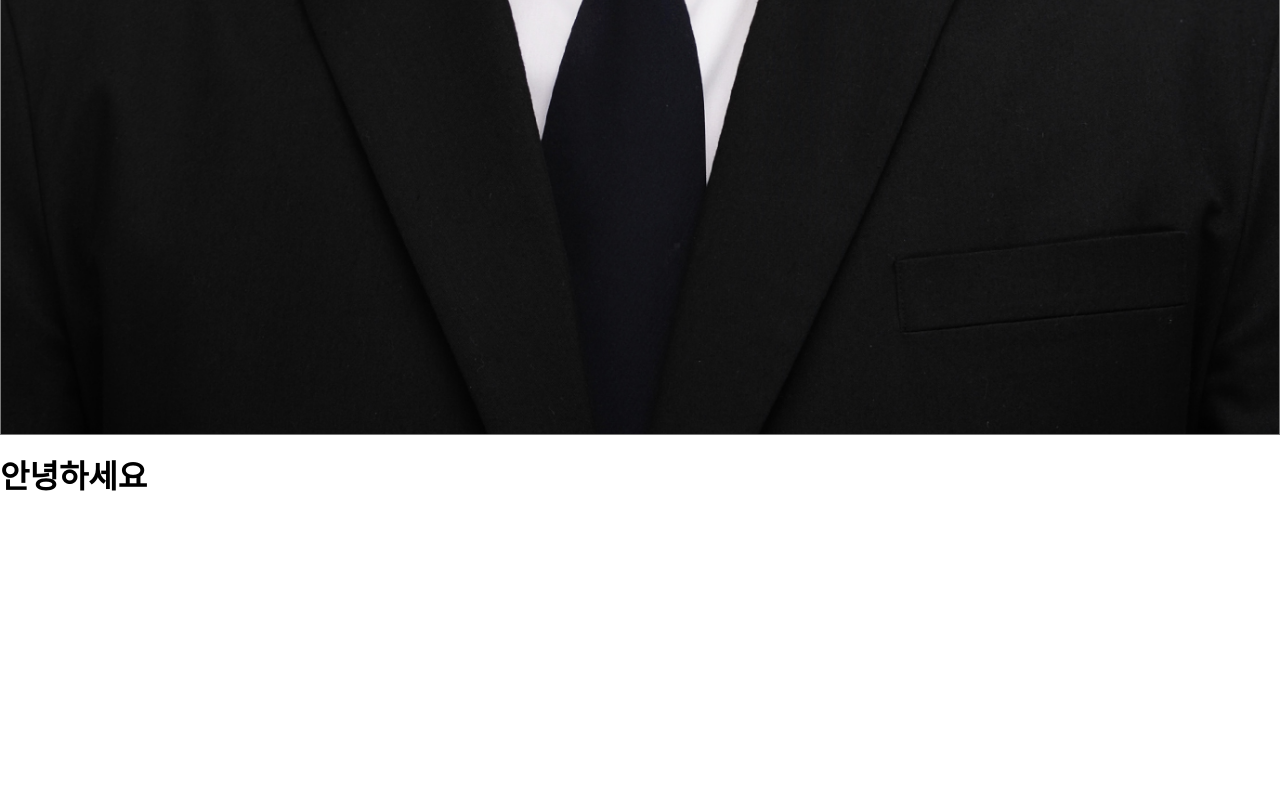
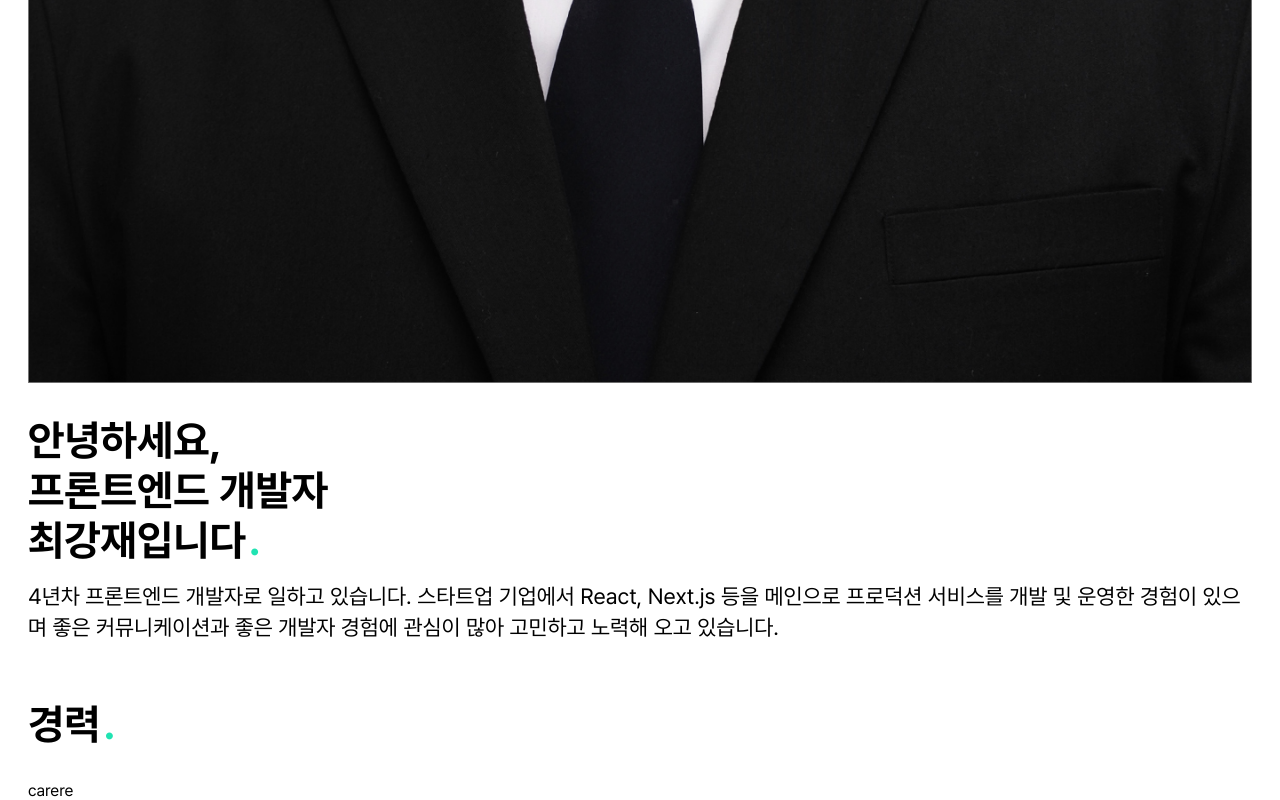
Before and after one commit to kangjae4real/resume, a Gatsby site: page / in a window 1280 px wide. Shown: the part 1221-2021 px from the top of the page. Before the commit the page ends 1718 px from the top, so only its background shows below. Built offline with nearby package versions, Linux system fonts and the light colour scheme; Gatsby itself is replaced by a stand-in of ours.

Commit message:
Add Hero

```diff
--- a/gatsby-config.ts
+++ b/gatsby-config.ts
@@ -14,15 +14,15 @@ const config: GatsbyConfig = {
     "gatsby-plugin-styled-components",
     "gatsby-plugin-image",
     "gatsby-plugin-sitemap",
+    "gatsby-plugin-mdx",
+    "gatsby-plugin-sharp",
+    "gatsby-transformer-sharp",
     {
       resolve: "gatsby-plugin-manifest",
       options: {
-        icon: "src/images/favicon-32x32.png",
+        icon: "./static/favicon/favicon-32x32.png",
       },
     },
-    "gatsby-plugin-mdx",
-    "gatsby-plugin-sharp",
-    "gatsby-transformer-sharp",
     {
       resolve: "gatsby-source-filesystem",
       options: {
--- /dev/null
+++ b/src/components/Career.tsx
@@ -0,0 +1,15 @@
+import styled from "styled-components";
+import ContentLayout from "./layouts/ContentLayout";
+import React from "react";
+
+interface CareerProps {}
+
+const Career: React.FC<CareerProps> = () => {
+  return (
+    <ContentLayout title="경력">
+      <span>carere</span>
+    </ContentLayout>
+  );
+};
+
+export default Career;
--- a/src/components/Hero.tsx
+++ b/src/components/Hero.tsx
@@ -1,35 +1,59 @@
 import React from "react";
 import styled from "styled-components";
 import { StaticImage } from "gatsby-plugin-image";
+import ContentLayout from "./layouts/ContentLayout";
+import Title from "./Title";
 
-const Container = styled.div`
+const InnerContainer = styled.div`
   width: 100%;
 
   display: flex;
   flex-direction: column;
+  gap: 16px;
+
+  margin-top: 20px;
 `;
 
 const ImageContainer = styled.div``;
 
 const TextContainer = styled.div`
   margin-top: 16px;
+
+  display: flex;
+  flex-direction: column;
+  gap: 16px;
 `;
 
-const Title = styled.h1``;
+const Description = styled.span`
+  font-size: 22px;
+  line-height: 1.4;
+`;
 
 interface HeroProps {}
 
 const Hero: React.FC<HeroProps> = () => {
   return (
-    <Container>
-      <ImageContainer>
-        <StaticImage src="../images/profile-image.jpg" alt="My Profile Image" layout="fullWidth" />
-      </ImageContainer>
+    <ContentLayout>
+      <InnerContainer>
+        <ImageContainer>
+          <StaticImage src="../images/profile-image.jpg" alt="My Profile Image" layout="fullWidth" />
+        </ImageContainer>
 
-      <TextContainer>
-        <Title>안녕하세요</Title>
-      </TextContainer>
-    </Container>
+        <TextContainer>
+          <Title withPeriodMark>
+            안녕하세요, <br />
+            프론트엔드 개발자 <br />
+            최강재입니다
+          </Title>
+
+          <Description>
+            4년차 프론트엔드 개발자로 일하고 있습니다. 스타트업 기업에서 React, Next.js 등을 메인으로 프로덕션 서비스를
+            개발 및 운영한 경험이 있으며 좋은 커뮤니케이션과 좋은 개발자 경험에 관심이 많아 고민하고 노력해 오고
+            있습니다.
+          </Description>
+        </TextContainer>
+      </InnerContainer>
+    </ContentLayout>
   );
 };
 
--- /dev/null
+++ b/src/components/Title.tsx
@@ -0,0 +1,29 @@
+import styled from "styled-components";
+import React from "react";
+
+interface TextProps extends Pick<React.CSSProperties, "fontSize"> {}
+
+const Text = styled.h1<TextProps>`
+  font-size: ${({ fontSize }) => fontSize ?? "42px"};
+`;
+
+const PeriodMark = styled.span`
+  color: #20e3b2;
+  margin-left: 3px;
+`;
+
+export interface TitleProps extends TextProps {
+  children: React.ReactNode;
+  withPeriodMark?: boolean;
+}
+
+const Title: React.FC<TitleProps> = ({ children, fontSize, withPeriodMark = false }) => {
+  return (
+    <Text fontSize={fontSize}>
+      {children}
+      {withPeriodMark && <PeriodMark>.</PeriodMark>}
+    </Text>
+  );
+};
+
+export default Title;
--- /dev/null
+++ b/src/components/layouts/ContentLayout.tsx
@@ -0,0 +1,39 @@
+import styled from "styled-components";
+import React from "react";
+import Title from "../Title";
+
+const Container = styled.div`
+  width: 100%;
+
+  padding: 0 28px;
+
+  &:not(:first-of-type) {
+    margin-top: 56px;
+  }
+`;
+
+const TitleContainer = styled.div`
+  margin-bottom: 32px;
+`;
+
+const ChildrenContainer = styled.div``;
+
+interface ContentLayoutProps {
+  children: React.ReactNode;
+  title?: string;
+}
+
+const ContentLayout: React.FC<ContentLayoutProps> = ({ children, title }) => {
+  return (
+    <Container>
+      {title && (
+        <TitleContainer>
+          <Title withPeriodMark>{title}</Title>
+        </TitleContainer>
+      )}
+      <ChildrenContainer>{children}</ChildrenContainer>
+    </Container>
+  );
+};
+
+export default ContentLayout;
--- a/src/components/PageLayout.tsx
+++ b/src/components/layouts/PageLayout.tsx
@@ -1,5 +1,5 @@
 import React from "react";
-import GlobalStyle from "../styles/GlobalStyle";
+import GlobalStyle from "../../styles/GlobalStyle";
 import styled from "styled-components";
 
 const Container = styled.div`
@@ -12,6 +12,7 @@ const Gradient = styled.div`
   position: fixed;
   top: 0;
   left: 0;
+  z-index: 999;
 
   width: 100%;
   height: 10px;
--- a/src/pages/index.tsx
+++ b/src/pages/index.tsx
@@ -1,13 +1,15 @@
 import React from "react";
 import type { HeadFC, PageProps } from "gatsby";
 import SEO from "../components/SEO";
-import PageLayout from "../components/PageLayout";
+import PageLayout from "../components/layouts/PageLayout";
 import Hero from "../components/Hero";
+import Career from "../components/Career";
 
 const IndexPage: React.FC<PageProps> = () => {
   return (
     <PageLayout>
       <Hero />
+      <Career />
     </PageLayout>
   );
 };
--- a/src/styles/GlobalStyle.tsx
+++ b/src/styles/GlobalStyle.tsx
@@ -1,10 +1,57 @@
 import { createGlobalStyle } from "styled-components";
 
 const GlobalStyle = createGlobalStyle`
+  @font-face {
+    font-family: "Pretendard";
+    font-weight: 900;
+    src: url("/fonts/Pretendard-Black.woff2") format("woff2");
+  }
+  @font-face {
+    font-family: "Pretendard";
+    font-weight: 800;
+    src: url("/fonts/Pretendard-ExtraBold.woff2") format("woff2");
+  }
+  @font-face {
+    font-family: "Pretendard";
+    font-weight: 700;
+    src: url("/fonts/Pretendard-Bold.woff2") format("woff2");
+  }
+  @font-face {
+    font-family: "Pretendard";
+    font-weight: 600;
+    src: url("/fonts/Pretendard-SemiBold.woff2") format("woff2");
+  }
+  @font-face {
+    font-family: "Pretendard";
+    font-weight: 500;
+    src: url("/fonts/Pretendard-Medium.woff2") format("woff2");
+  }
+  @font-face {
+    font-family: "Pretendard";
+    font-weight: 400;
+    src: url("/fonts/Pretendard-Regular.woff2") format("woff2");
+  }
+  @font-face {
+    font-family: "Pretendard";
+    font-weight: 300;
+    src: url("/fonts/Pretendard-Light.woff2") format("woff2");
+  }
+  @font-face {
+    font-family: "Pretendard";
+    font-weight: 200;
+    src: url("/fonts/Pretendard-ExtraLight.woff2") format("woff2");
+  }
+  @font-face {
+    font-family: "Pretendard";
+    font-weight: 100;
+    src: url("/fonts/Pretendard-Thin.woff2") format("woff2");
+  }
+
   * {
     margin: 0;
     padding: 0;
     box-sizing: border-box;
+    font-family: Pretendard, -apple-system, sans-serif;
   }
 
   ul, ol {
--- /dev/null
+++ b/src/styles/mediaQuery.ts
@@ -0,0 +1,4 @@
+export const MOBILE_BREAK_POINT: number = 960;
+
+type MobileMediaQueryValue = `@media screen and (max-width: ${number}px)`;
+export const MOBILE_MEDIA_QUERY: MobileMediaQueryValue = `@media screen and (max-width: ${MOBILE_BREAK_POINT}px)`;
```
Also changed, not shown: static/favicon/favicon-32x32.png (renamed from src/images/favicon-32x32.png), static/fonts/Pretendard-Black.woff2 (added), static/fonts/Pretendard-Bold.woff2 (added), static/fonts/Pretendard-ExtraBold.woff2 (added), static/fonts/Pretendard-ExtraLight.woff2 (added), static/fonts/Pretendard-Light.woff2 (added), static/fonts/Pretendard-Medium.woff2 (added), static/fonts/Pretendard-Regular.woff2 (added), static/fonts/Pretendard-SemiBold.woff2 (added), static/fonts/Pretendard-Thin.woff2 (added).
